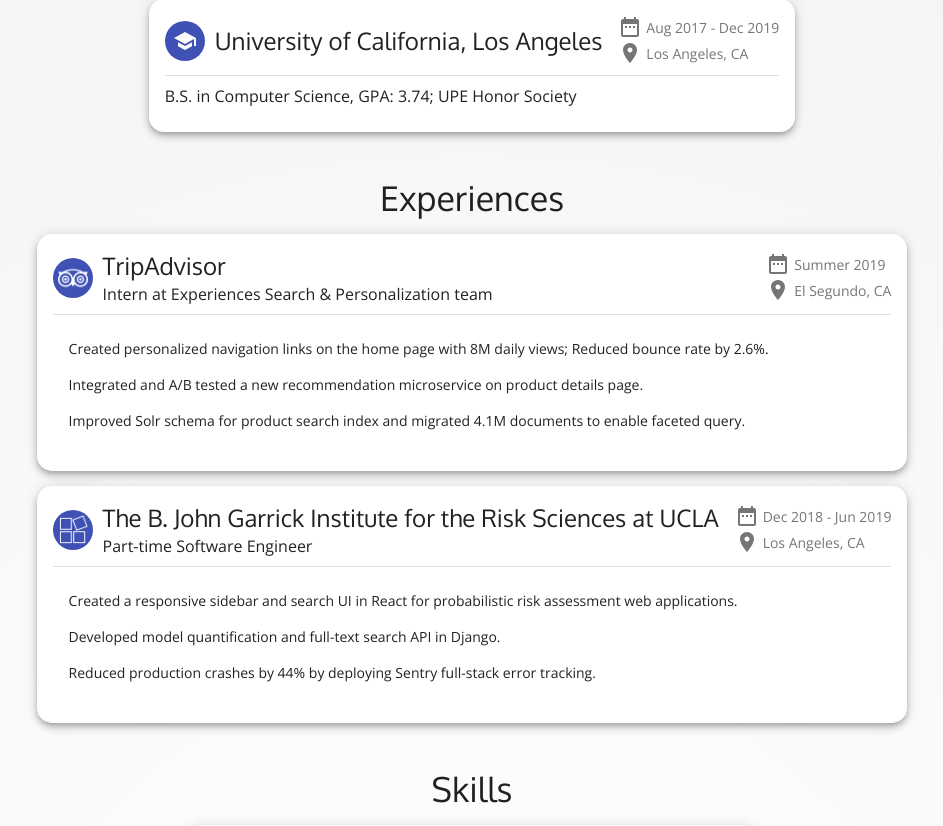
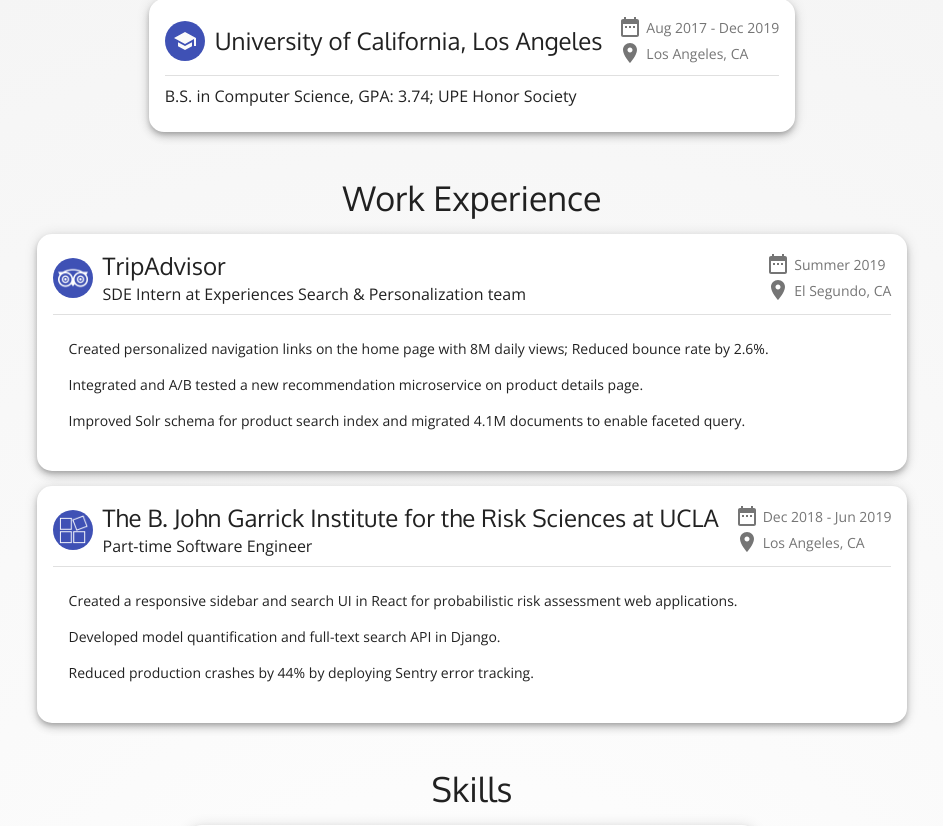
Before and after one commit to yifei-fu/yifei.dev, a React (Create React App) app: page / in a window 1280 px wide. Shown: the part 888-1714 px from the top of the page, without its empty margins (168-1111 px from the left). Built offline with nearby package versions, Linux system fonts and the light colour scheme.

Commit message:
Various minor fixes.

```diff
--- a/src/Education.tsx
+++ b/src/Education.tsx
@@ -8,11 +8,6 @@
 const useStyles = makeStyles({
   root: {
     maxWidth: 800,
-  },
-  document: {
-    height: '85vh',
-    width: '90vw',
-    border: 'none',
   },
 });
 
--- a/src/Experiences.tsx
+++ b/src/Experiences.tsx
@@ -18,8 +18,8 @@
 const Experiences: React.FC = () => {
   const classes = useStyles();
   return (
-    <Section className={classes.root} title='Experiences'>
-      <InfoCard icon={<img className='iconImage' alt='TripAdvisor logo' src='/img/tripadvisor.png'/>} title='TripAdvisor' subtitle='Intern at Experiences Search & Personalization team' location='El Segundo, CA' time='Summer 2019'>
+    <Section className={classes.root} title='Work Experience'>
+      <InfoCard icon={<img className='iconImage' alt='TripAdvisor logo' src='/img/tripadvisor.png'/>} title='TripAdvisor' subtitle='SDE Intern at Experiences Search & Personalization team' location='El Segundo, CA' time='Summer 2019'>
         <List>
           <ListItem>
             Created personalized navigation links on the home page with 8M daily views; Reduced bounce rate by 2.6%.
@@ -41,7 +41,7 @@
             Developed model quantification and full-text search API in Django.
           </ListItem>
           <ListItem>
-            Reduced production crashes by 44% by deploying Sentry full-stack error tracking.
+            Reduced production crashes by 44% by deploying Sentry error tracking.
           </ListItem>
         </List>
       </InfoCard>
--- a/src/Projects/projects.tsx
+++ b/src/Projects/projects.tsx
@@ -24,7 +24,7 @@
           Led a team of six to rapidly develop a full-stack web app with Scrum.
         </Typography>
         <Typography variant='body1'>
-          Designed a <a href='https://app.swaggerhub.com/apis-docs/yifei-fu/InQuizitive/1.0.0'>Swagger API documentation</a> for better coordination between frontend and backend teams.
+          Designed a <a href='https://app.swaggerhub.com/apis-docs/yifei-fu/InQuizitive/1.0.0'>Swagger API documentation</a> for better team coordination.
         </Typography>
         <Typography variant='body1'>
           Developed a responsive frontend with real-time data and push notifications.
```
